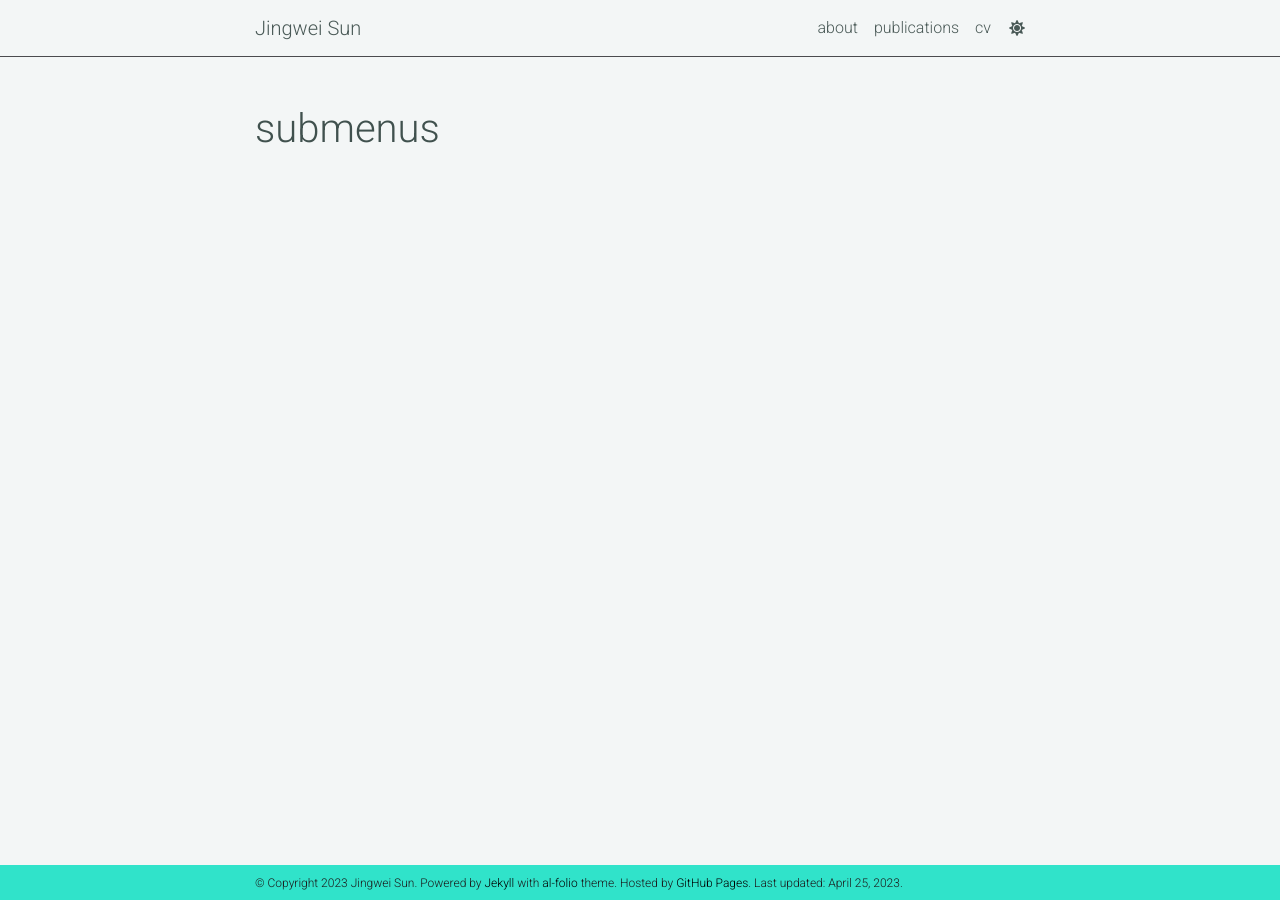
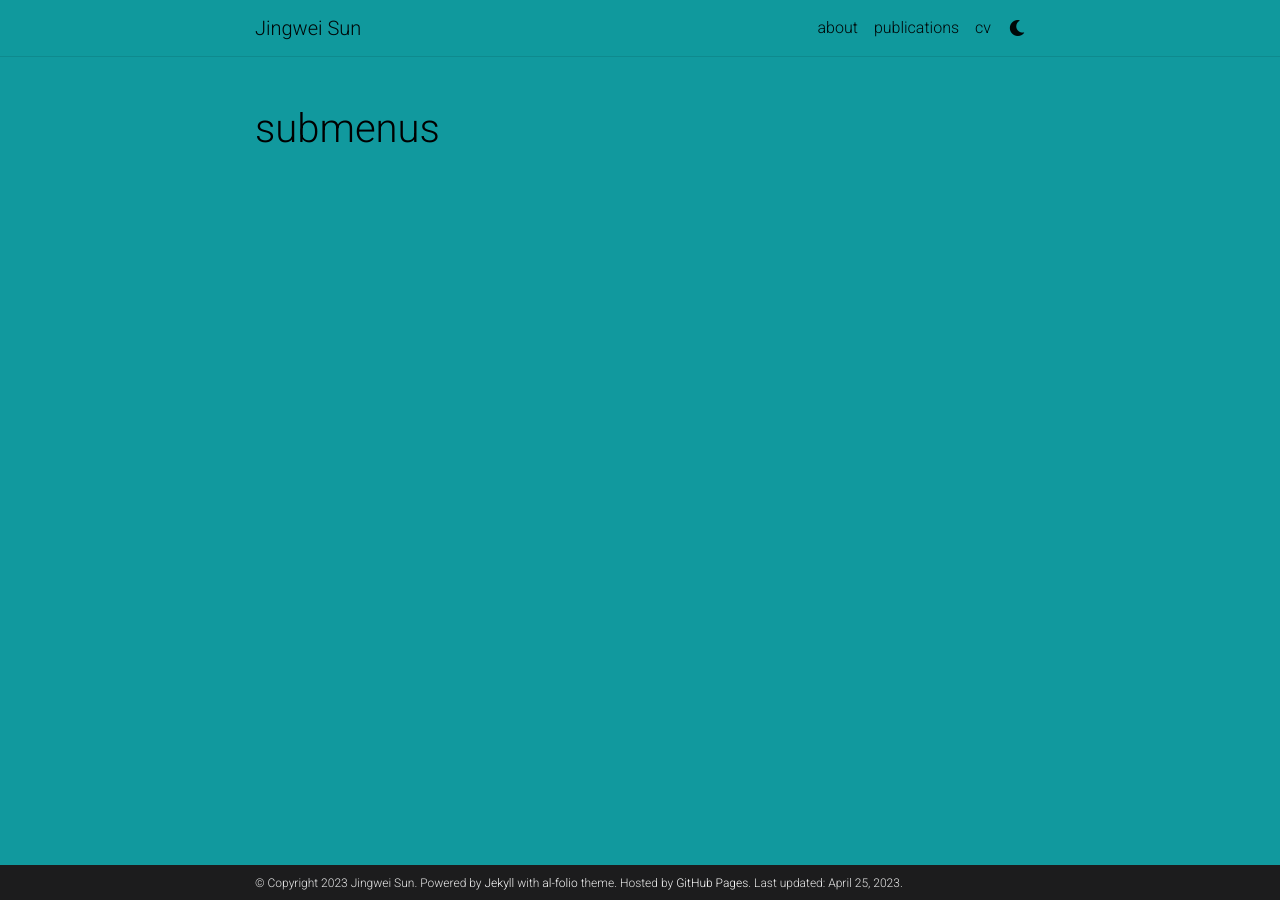
Before and after one commit to jeremy313/jeremy313.github.io, a Jekyll site: the page built from _pages/dropdown.md, in a window 1280 px wide. Built offline with Jekyll 4.4.1, drawn with Linux system fonts in a browser that asks for light colours; full-size pictures stand in for the smaller copies a plugin makes; comment, search, counter and statistics services are not loaded; a style sheet for code colours, icons or effects is not loaded.

Commit message:
update theme

```diff
--- a/_sass/_themes.scss
+++ b/_sass/_themes.scss
@@ -64,40 +64,8 @@
 //   }
 // }
 
-
 :root {
-  --global-bg-color: #f3f6f6;
-  --global-code-bg-color: #{$code-bg-color-dark};
-  --global-text-color: #40514e;
-  --global-text-color-light: #{$grey-color-light};
-  --global-theme-color: #11999e;
-  --global-hover-color: #40514e;
-  --global-footer-bg-color: #30e3ca;
-  --global-footer-text-color: #{$grey-color-dark};
-  --global-footer-link-color: #{$black-color};
-  --global-distill-app-color: #{$grey-color-light};
-  --global-divider-color: #424246;
-  --global-card-bg-color: #{$grey-900};
-
-  .fa-sun {
-    padding-left: 10px;
-    padding-top: 12px;
-    display : block;
-  }
-  .fa-moon {
-    display : none;
-  }
-
-  .repo-img-light {
-    display: none;
-  }
-  .repo-img-dark {
-    display: block;
-  }
-}
-
-html[data-theme='dark'] {
-  --global-bg-color: #{$white-color};
+  --global-bg-color: #11999e;
   --global-code-bg-color: #{$code-bg-color-light};
   --global-text-color: #{$black-color};
   --global-text-color-light: #{$grey-color};
@@ -126,3 +94,34 @@
     display: none;
   }
 }
+
+html[data-theme='dark'] {
+  --global-bg-color: #{$grey-color-dark};
+  --global-code-bg-color: #{$code-bg-color-dark};
+  --global-text-color: #{$grey-color-light};
+  --global-text-color-light: #{$grey-color-light};
+  --global-theme-color: #{$cyan-color};
+  --global-hover-color: #{$cyan-color};
+  --global-footer-bg-color: #{$grey-color-light};
+  --global-footer-text-color: #{$grey-color-dark};
+  --global-footer-link-color: #{$black-color};
+  --global-distill-app-color: #{$grey-color-light};
+  --global-divider-color: #424246;
+  --global-card-bg-color: #{$grey-900};
+
+  .fa-sun {
+    padding-left: 10px;
+    padding-top: 12px;
+    display : block;
+  }
+  .fa-moon {
+    display : none;
+  }
+
+  .repo-img-light {
+    display: none;
+  }
+  .repo-img-dark {
+    display: block;
+  }
+}
```
